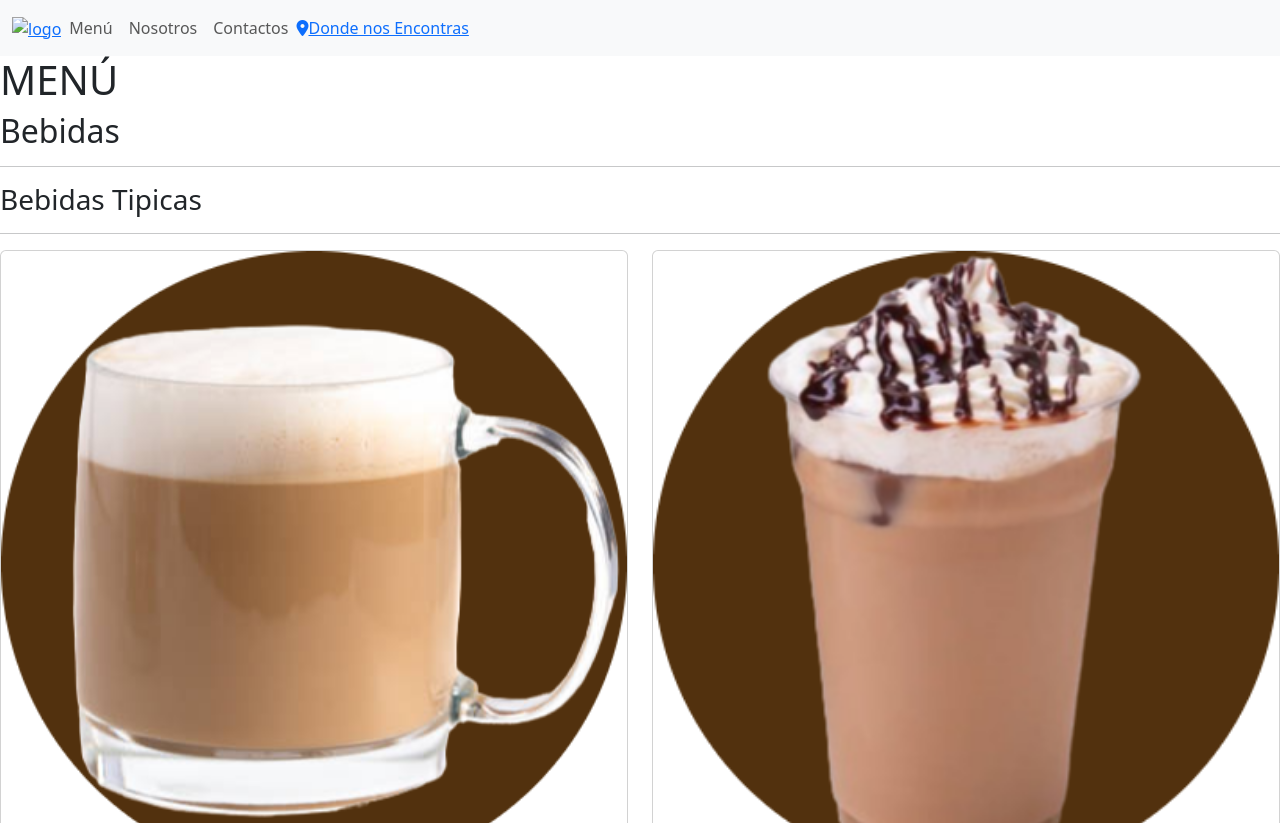
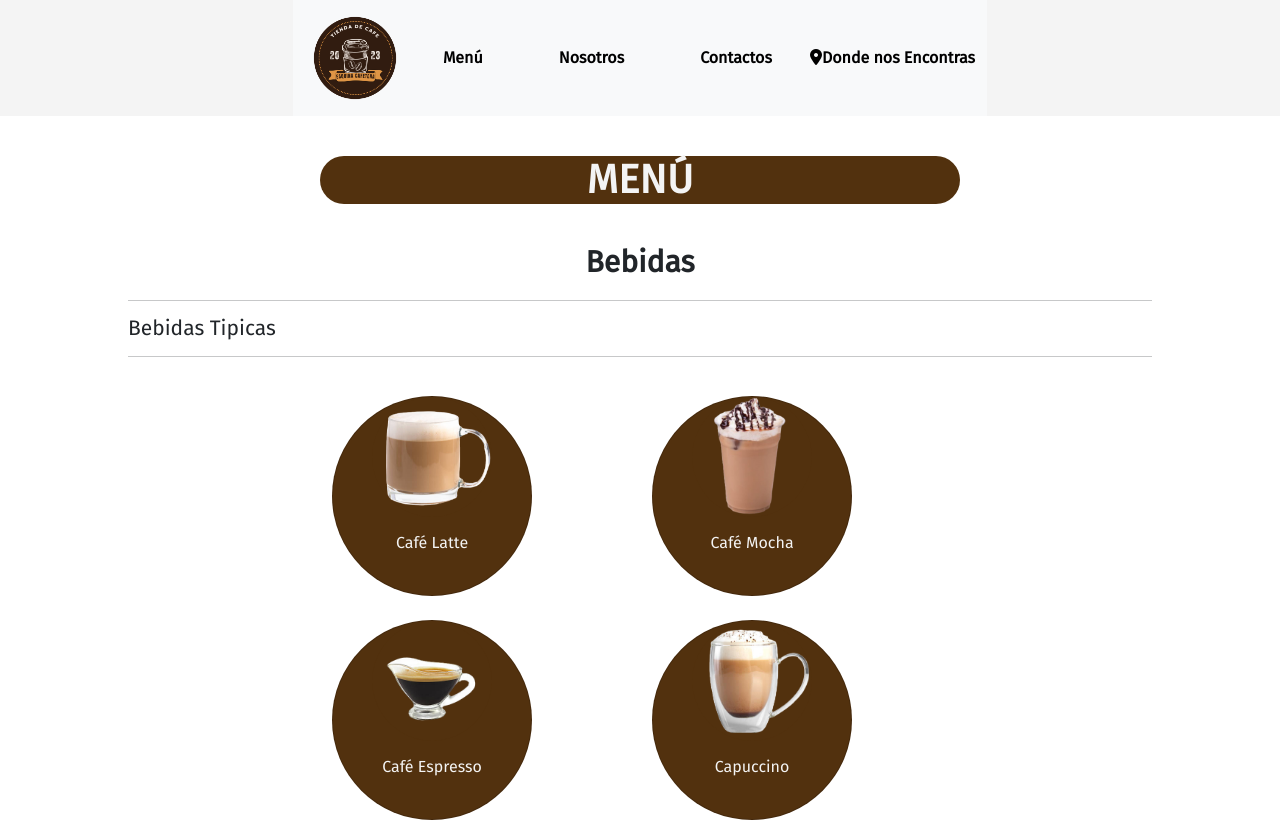
Before and after one commit to LucaLebeda/PreEntrega2-Lebeda, a plain HTML site: page html/menu.html in a window 1280 px wide. Shown: the top 823 px of the page. Drawn offline with nearby package versions, Linux system fonts and the light colour scheme; the site is published under a folder, as on GitHub Pages, so addresses that start at the root find nothing; files whose address does not match are found by name.

Commit message:
Update master

```diff
--- a/html/menu.html
+++ b/html/menu.html
@@ -4,7 +4,7 @@
     <meta charset="UTF-8">
     <meta name="viewport" content="width=device-width, initial-scale=1.0">
     <link href="https://cdn.jsdelivr.net/npm/bootstrap@5.3.2/dist/css/bootstrap.min.css" rel="stylesheet" integrity="sha384-T3c6CoIi6uLrA9TneNEoa7RxnatzjcDSCmG1MXxSR1GAsXEV/Dwwykc2MPK8M2HN" crossorigin="anonymous">
-    <link rel="stylesheet" href="/../CSS/styles.css">
+    <link rel="stylesheet" href="./../CSS/styles.css">
     <title>Esquina Cafetera | Menú</title>
 </head>
 <body>
@@ -12,25 +12,25 @@
     <header>
         <nav class="navbar navbar-expand-lg bg-body-tertiary d-flex justify-content-between text-center">
             <div class="container-fluid">
-                <a href="../index.html"><img src="/assets/IMG/logo.png" alt="logo" width="100px"></a>
+                <a href="../index.html"><img src="../assets/IMG/logo.png" alt="logo" width="100px"></a>
                 <button class="navbar-toggler" type="button" data-bs-toggle="collapse" data-bs-target="#navbarNav" aria-controls="navbarNav" aria-expanded="false" aria-label="Toggle navigation">
                     <span class="navbar-toggler-icon"></span>
                 </button>
               <div class="collapse navbar-collapse" id="navbarNav">
                     <ul class="navbar-nav">
                         <li class="nav-item">
-                            <a class="nav-link" aria-current="page" href="/html/menu.html" >Menú</a>
+                            <a class="nav-link" aria-current="page" href="./menu.html" >Menú</a>
                         </li>
                         <li class="nav-item">
-                            <a class="nav-link" href="/html/nosotros.html" >Nosotros</a>
+                            <a class="nav-link" href="./nosotros.html" >Nosotros</a>
                         </li>
                         <li class="nav-item">
-                            <a class="nav-link" href="/html/contacto.html" >Contactos</a>
+                            <a class="nav-link" href="./contacto.html" >Contactos</a>
                         </li>
                     </ul>
 
                     <div class="header-localidad">
-                        <a href="/html/ubicacion.html"><i class="fa-solid fa-location-dot"></i>Donde nos Encontras</a>
+                        <a href="./ubicacion.html"><i class="fa-solid fa-location-dot"></i>Donde nos Encontras</a>
                     </div>
 
               </div>
```
